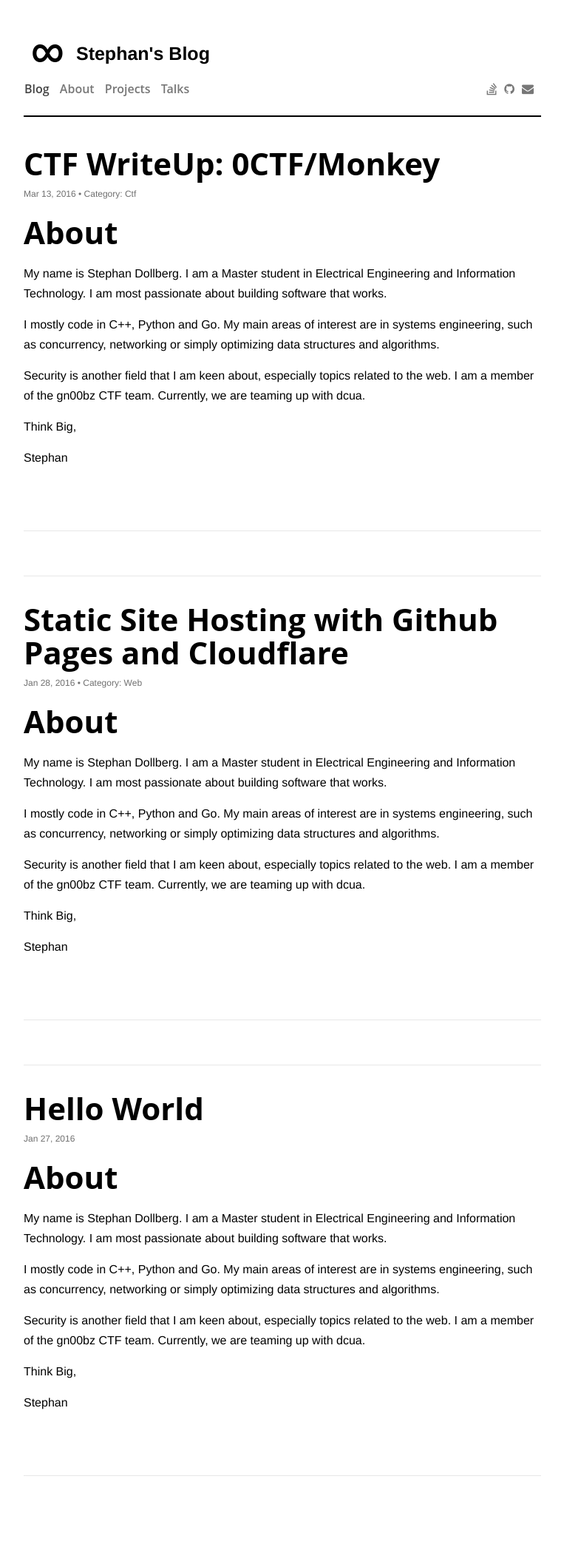
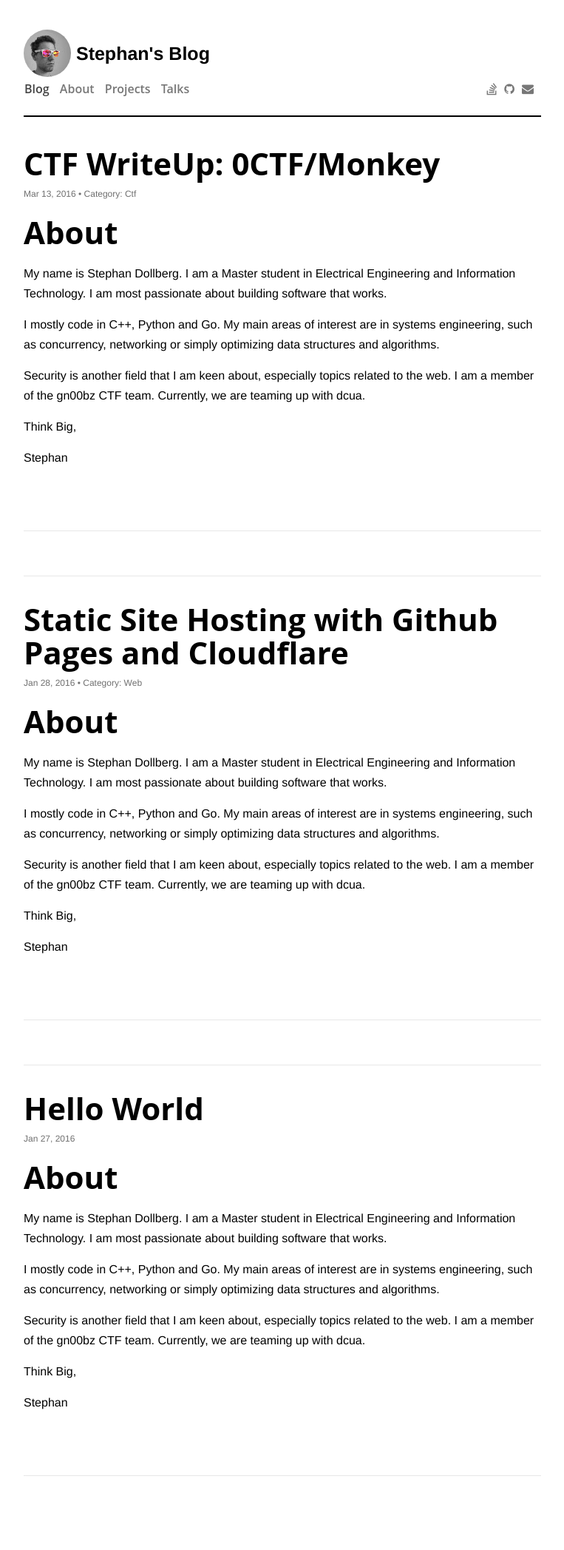
Before and after one commit to StephanDollberg/stephandollberg.github.io, a Jekyll site: the page built from index.html, in a window 1280 px wide. Shown: the whole page at 74% size, without its empty margins (258-1021 px from the left). Built offline with Jekyll 4.4.1, drawn with Linux system fonts in a browser that asks for light colours; comment, search, counter and statistics services are not loaded.

Commit message:
updated profile pic

```diff
--- a/_includes/header.html
+++ b/_includes/header.html
@@ -1,6 +1,6 @@
 <header id="main-header">
   <div id="site-title">
-    <img src="/images/infinity.png" alt="infinity">
+    <img class="profile_roundcorners" src="/images/profile.jpg" alt="infinity">
     <a href="{{ site.baseurl }}/">{{ site.title }}</a>
   </div>
   <div class="links">
--- a/css/lambda.css
+++ b/css/lambda.css
@@ -294,3 +294,7 @@ em {
         display: none;
     }
 }
+
+.profile_roundcorners {
+    border-radius: 32px;
+}
```
Also changed, not shown: images/profile.jpg (added).
